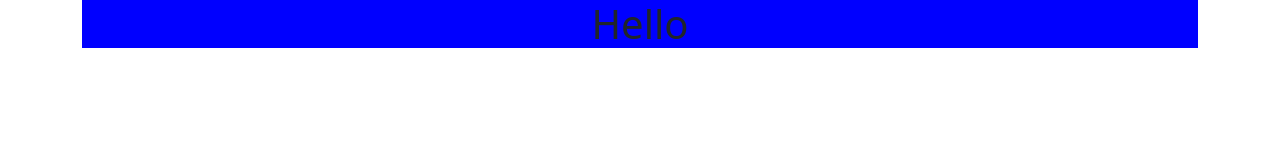
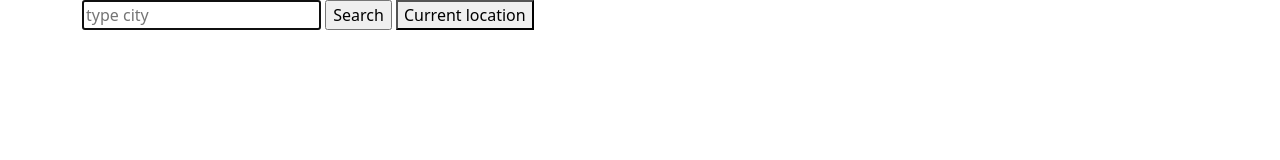
Before and after one commit to IrinaWilson/Vanilla-weather-app, a plain HTML site: page index.html in a window 1280 px wide. Drawn offline with nearby package versions, Linux system fonts and the light colour scheme.

Commit message:
added a form with input and buttons

```diff
--- a/index.html
+++ b/index.html
@@ -13,7 +13,21 @@
   </head>
   <body>
     <div class="container">
-      <h1>Hello</h1>
+      <div class="weather">
+        <form id="search-form">
+          <input
+            type="text"
+            placeholder="type city"
+            autofocus="on"
+            class="enter-city"
+            id="search-text-input"
+          />
+
+          <input type="submit" value="Search" class="search-button" />
+
+          <button class="green-button" id="position">Current location</button>
+        </form>
+      </div>
     </div>
     <script src="src/java.js"></script>
   </body>
```
